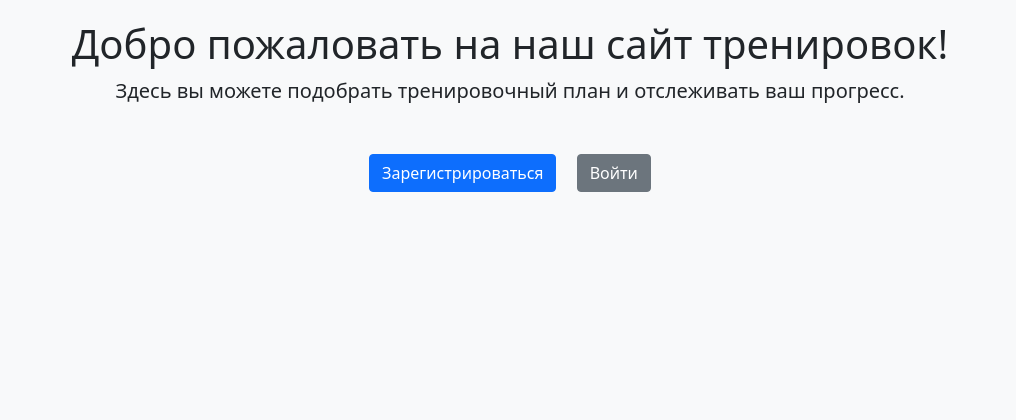
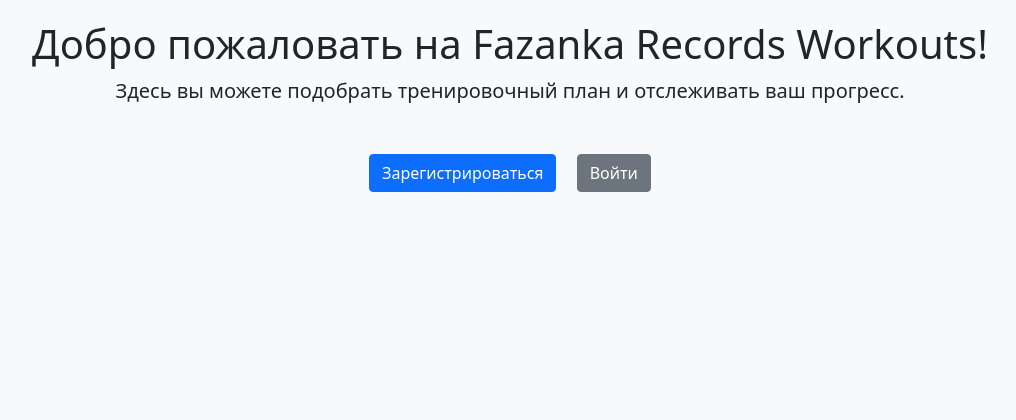
Before and after one commit to Ithinkimbulletproof/Home_Workouts, a Django app: page / in a window 1280 px wide. Shown: the top 420 px of the page, without its empty margins (130-1146 px from the left). Run offline with Django 5.2, Linux system fonts and the light colour scheme.

Commit message:
Little fix

```diff
--- a/home_workouts/workouts/templates/workouts/home.html
+++ b/home_workouts/workouts/templates/workouts/home.html
@@ -4,7 +4,7 @@
 
 {% block content %}
 <div class="text-center">
-    <h1>Добро пожаловать на наш сайт тренировок!</h1>
+    <h1>Добро пожаловать на Fazanka Records Workouts!</h1>
     <p class="lead">Здесь вы можете подобрать тренировочный план и отслеживать ваш прогресс.</p>
     <div class="mt-5">
         <a href="{% url 'register' %}" class="btn btn-primary mx-2">Зарегистрироваться</a>
```
